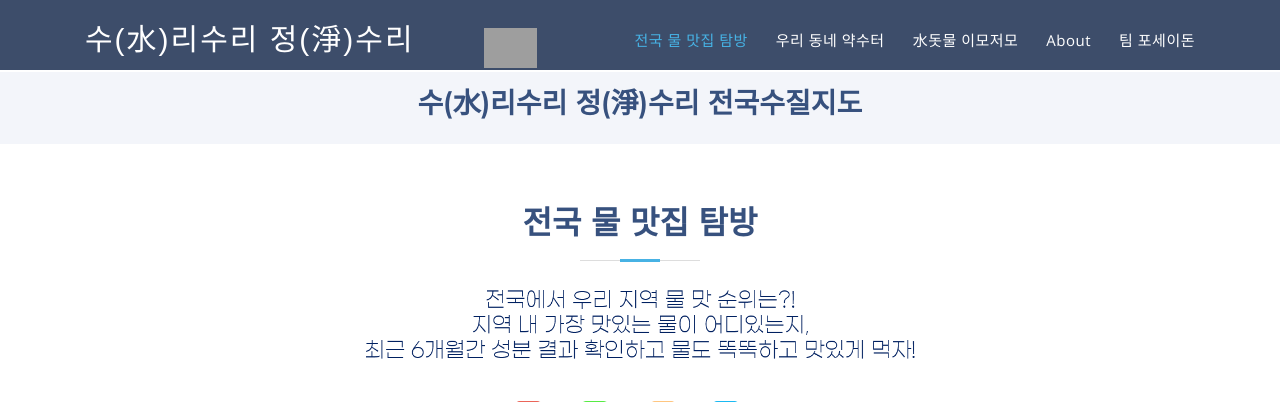
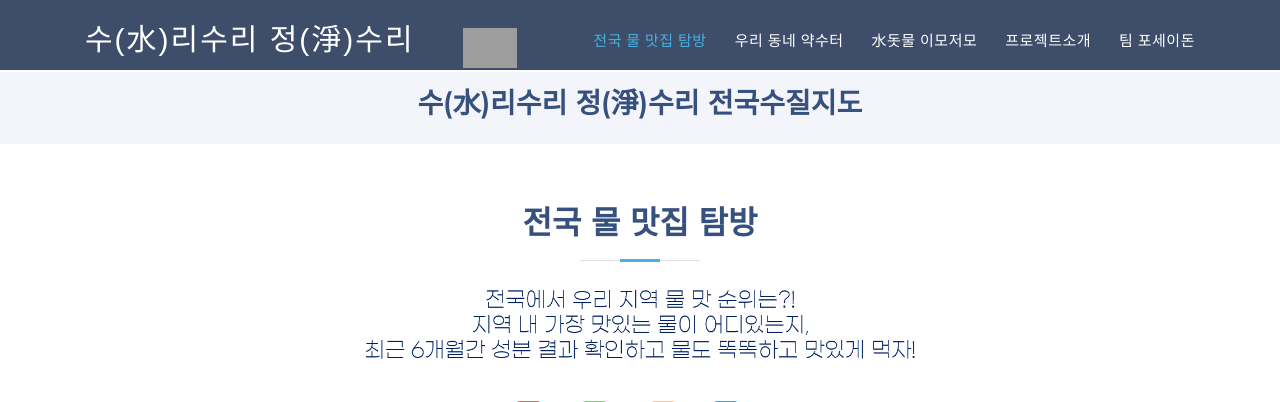
Before and after one commit to DY29/Django_Data_Hackerton, a Django app: page / in a window 1280 px wide. Shown: the top 402 px of the page. Run offline with Django 3.2, Linux system fonts and the light colour scheme; some libraries are stand-ins or nearby versions; grey boxes are pictures that could not be loaded.

Commit message:
about nuguya

```diff
--- a/blog/templates/blog/emojomo.html
+++ b/blog/templates/blog/emojomo.html
@@ -92,7 +92,7 @@
           <li><a href='{% url 'map' %}'><p>전국 물 맛집 탐방</p></a></li>
           <li><a href='{% url 'yaksuto' %}'><p>우리 동네 약수터</p></a></li>
           <li class="active"><a href='{% url 'emojomo' %}'><p>水돗물 이모저모</p></a></li>
-          <li><a href='{% url 'intro' %}'><p>About</p></a></li>
+          <li><a href='{% url 'intro' %}'><p>프로젝트소개</p></a></li>
           <li><a href='{% url 'team' %}'><p>팀 포세이돈</p></a></li>
         </ul>
       </nav><!-- .nav-menu -->
--- a/blog/templates/blog/intro.html
+++ b/blog/templates/blog/intro.html
@@ -96,7 +96,7 @@
           <li><a href='{% url 'yaksuto' %}'><p>우리 동네 약수터</p></a></li>
                     <li><a href='{% url 'emojomo' %}'><p>水돗물 이모저모</p></a></li>
 
-          <li class="active"><a href='{% url 'intro' %}'><p>About</p></a></li>
+          <li class="active"><a href='{% url 'intro' %}'><p>프로젝트소개</p></a></li>
           <li><a href='{% url 'team' %}'><p>팀 포세이돈</p></a></li>
         </ul>
       </nav><!-- .nav-menu -->
--- a/blog/templates/blog/map.html
+++ b/blog/templates/blog/map.html
@@ -86,7 +86,7 @@
           <li class="active"><a href='{% url 'map' %}'><p>전국 물 맛집 탐방</p></a></li>
           <li><a href='{% url 'yaksuto' %}'><p>우리 동네 약수터</p></a></li>
           <li><a href='{% url 'emojomo' %}'><p>水돗물 이모저모</p></a></li>
-          <li><a href='{% url 'intro' %}'><p>About</p></a></li>
+          <li><a href='{% url 'intro' %}'><p>프로젝트소개</p></a></li>
           <li><a href='{% url 'team' %}'><p>팀 포세이돈</p></a></li>
         </ul>
       </nav><!-- .nav-menu -->
--- a/blog/templates/blog/team.html
+++ b/blog/templates/blog/team.html
@@ -87,7 +87,7 @@
           <li><a href='{% url 'yaksuto' %}'><p>우리 동네 약수터</p></a></li>
                     <li><a href='{% url 'emojomo' %}'><p>水돗물 이모저모</p></a></li>
 
-          <li><a href='{% url 'intro' %}'><p>About</p></a></li>
+          <li><a href='{% url 'intro' %}'><p>프로젝트소개</p></a></li>
           <li class="active"><a href='{% url 'team' %}'><p>팀 포세이돈</p></a></li>
         </ul>
       </nav><!-- .nav-menu -->
--- a/blog/templates/blog/yaksuto.html
+++ b/blog/templates/blog/yaksuto.html
@@ -86,7 +86,7 @@
           <li><a href='{% url 'map' %}'><p>전국 물 맛집 탐방</p></a></li>
           <li class="active"><a href='{% url 'yaksuto' %}'><p>우리 동네 약수터</p></a></li>
           <li><a href='{% url 'emojomo' %}'><p>水돗물 이모저모</p></a></li>
-          <li><a href='{% url 'intro' %}'><p>About</p></a></li>
+          <li><a href='{% url 'intro' %}'><p>프로젝트소개</p></a></li>
           <li><a href='{% url 'team' %}'><p>팀 포세이돈</p></a></li>
         </ul>
       </nav><!-- .nav-menu -->
```
